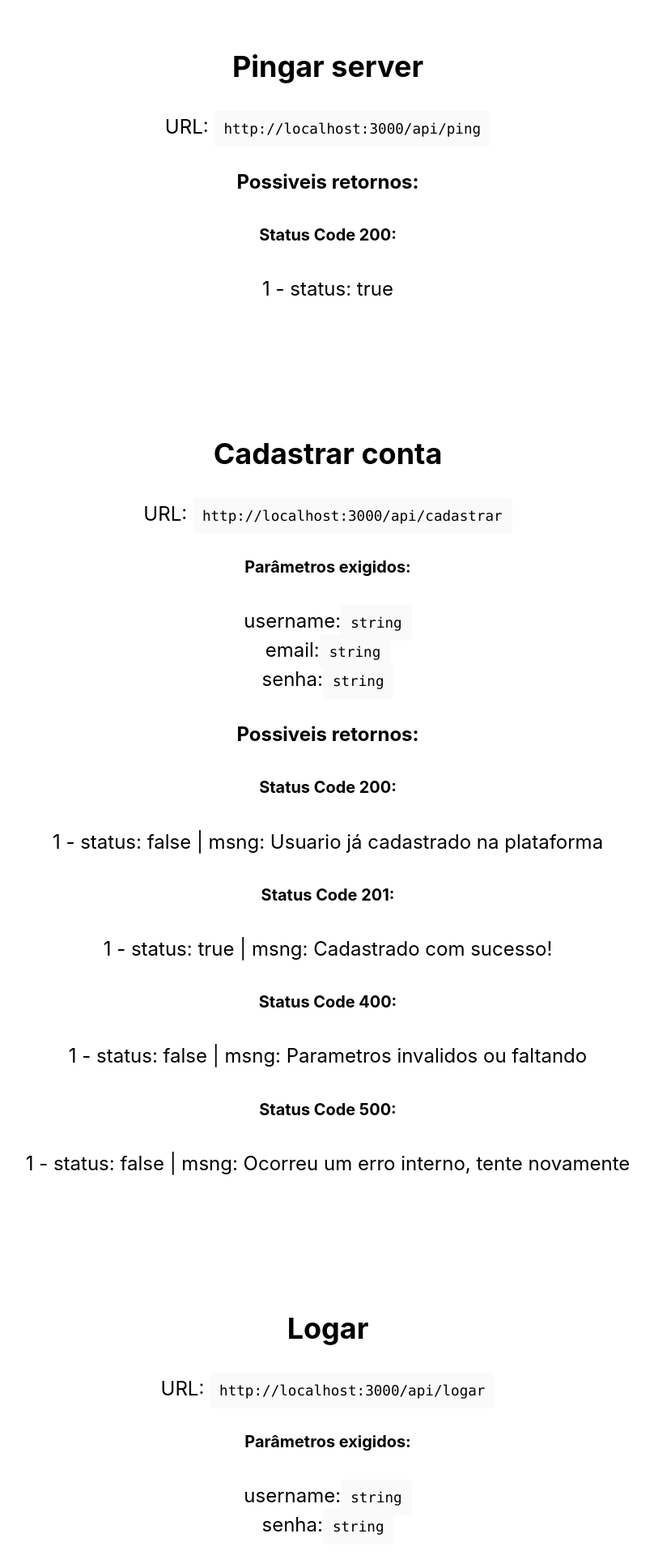
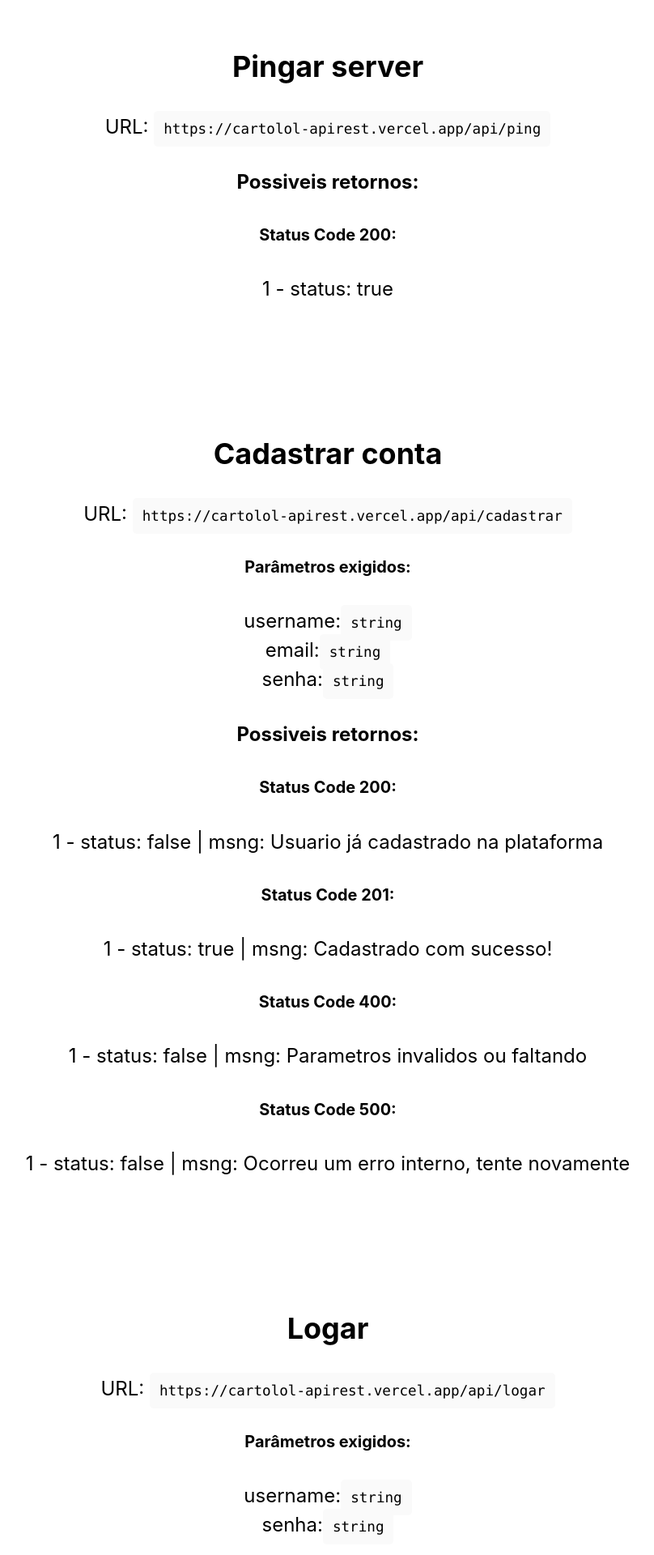
Before and after one commit to SrMilton/cartolol-apirest, a Next.js app: page / in a window 1280 px wide. Shown: the part 260-2180 px from the top of the page at 81% size, without its empty margins (235-1043 px from the left). Built offline with nearby package versions, Linux system fonts and the light colour scheme.

Commit message:
URL Atualizada

```diff
--- a/pages/index.tsx
+++ b/pages/index.tsx
@@ -10,7 +10,7 @@ export default function Home() {
 
         <div className={styles.cabecalho} >
         <h3>
-          Atenção: Todos os requests devem ser enviados para a URL http://localhost:3000/api. <br></br>
+          Atenção: Todos os requests devem ser enviados para a URL https://cartolol-apirest.vercel.app/api. <br></br>
           Atenção: Os bodys de todos os requests devem estar no formato JSON!
           </h3>
           </div>
@@ -21,7 +21,7 @@ export default function Home() {
         </h2>
 
 
-        URL: <code className={styles.code}>http://localhost:3000/api/ping</code>
+        URL: <code className={styles.code}>https://cartolol-apirest.vercel.app/api/ping</code>
           <br></br>
 
         <h4 >
@@ -39,7 +39,7 @@ export default function Home() {
         </h2>
 
 
-        URL: <code className={styles.code}>http://localhost:3000/api/cadastrar</code>
+        URL: <code className={styles.code}>https://cartolol-apirest.vercel.app/api/cadastrar</code>
           <br></br>
 
           <h5 >
@@ -80,7 +80,7 @@ export default function Home() {
         </h2>
 
 
-        URL: <code className={styles.code}>http://localhost:3000/api/logar</code>
+        URL: <code className={styles.code}>https://cartolol-apirest.vercel.app/api/logar</code>
           <br></br>
 
           <h5 >
```
